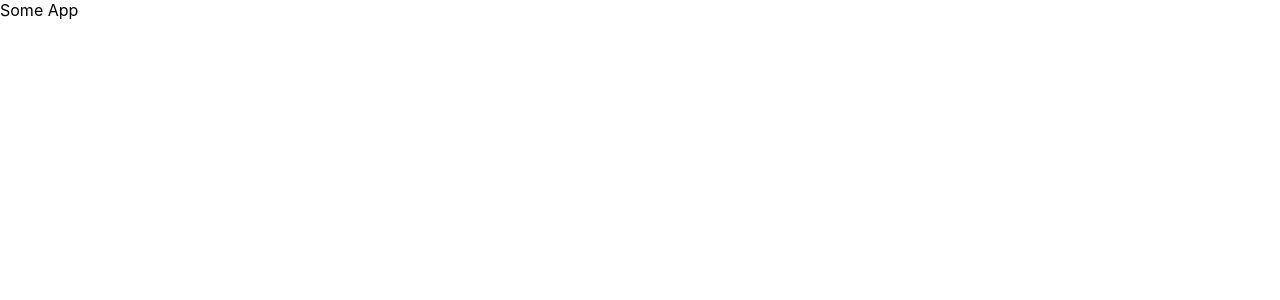
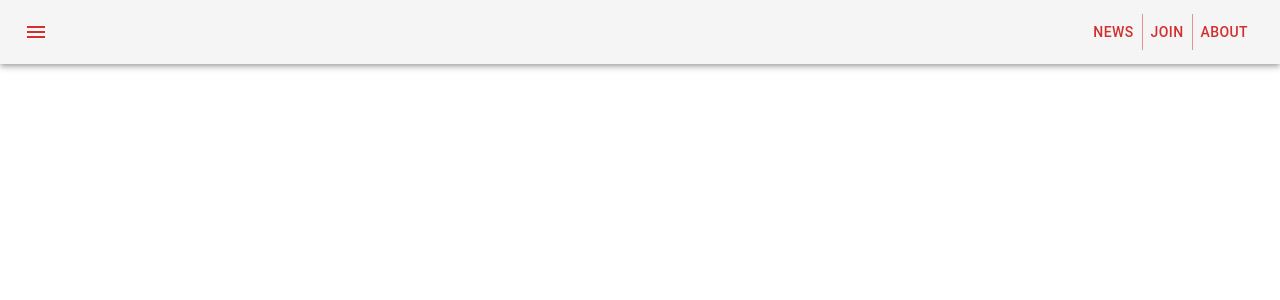
Before and after one commit to timmeno1/profsoyuz, a React (Create React App) app in the folder client/: page /join in a window 1280 px wide. Shown: the top 300 px of the page. Built offline with nearby package versions, Linux system fonts and the light colour scheme.

Commit message:
"Navbar not finished"

```diff
--- a/client/package.json
+++ b/client/package.json
@@ -3,6 +3,8 @@
   "version": "0.1.0",
   "private": true,
   "dependencies": {
+    "@material-ui/core": "^4.11.4",
+    "@material-ui/icons": "^4.11.2",
     "@testing-library/jest-dom": "^5.12.0",
     "@testing-library/react": "^11.2.7",
     "@testing-library/user-event": "^12.8.3",
--- a/client/src/App.tsx
+++ b/client/src/App.tsx
@@ -1,11 +1,13 @@
+import { Container } from '@material-ui/core';
 import React from 'react';
 import './App.css';
+import { Navbar } from './Navbar/Navbar';
 
 function App() {
   return (
-    <div className="App">
-       Some App
-    </div>
+    <Container disableGutters={true} maxWidth={false} >
+      <Navbar />
+    </Container>
   );
 }
 
--- /dev/null
+++ b/client/src/Navbar/Navbar.tsx
@@ -0,0 +1,65 @@
+import { AppBar, IconButton, Toolbar, Button, Drawer, Divider, List, ListItem, ListItemText, ButtonGroup, makeStyles } from '@material-ui/core'
+import MenuIcon from '@material-ui/icons/Menu'
+import ChevronLeftIcon from '@material-ui/icons/ChevronLeft'
+import ListItemIcon from '@material-ui/icons/List'
+import InboxIcon from '@material-ui/icons/Inbox'
+import MailIcon from '@material-ui/icons/Mail'
+import React from 'react'
+
+
+const useStyles = makeStyles({
+    root: {
+        justifyContent: "space-between"
+    }
+})
+
+export const Navbar = () => {
+
+    const [open, setOpen] = React.useState(false);
+    const handleDrawerOpen = () => {
+        setOpen(true);
+    }
+
+    const handleDrawerClose = () => {
+        setOpen(false);
+    }
+
+    const classes = useStyles()
+
+    return (
+        <AppBar position="static" color="default">
+            <Toolbar classes={{
+                root: classes.root
+            }}>
+                    <IconButton color="primary" edge="start" aria-label="menu" onClick={handleDrawerOpen} >
+                    <MenuIcon />
+                    </IconButton>
+                    <ButtonGroup variant="text" color="primary" aria-label="text primary button group" component="div" >
+                        <Button color="primary">News</Button>
+                        <Button color="primary">Join</Button>
+                        <Button color="primary">About</Button>
+                    </ButtonGroup>
+            </Toolbar>
+            <Drawer
+                variant="persistent"
+                anchor="left"
+                open={open}
+            >
+                <div >
+                <IconButton edge="start" color="primary" onClick={handleDrawerClose}>
+                    <ChevronLeftIcon />
+                </IconButton>
+                </div>
+                <Divider />
+                <List >
+                {['News', 'Join', 'About'].map((text, index) => (
+                    <ListItem button key={text}>
+                    <ListItemIcon>{index % 2 === 0 ? <InboxIcon /> : <MailIcon />}</ListItemIcon>
+                    <ListItemText primary={text} color="primary"  />
+                    </ListItem>
+                ))}
+                </List>
+            </Drawer>
+        </AppBar>
+    )
+}
--- a/client/src/index.tsx
+++ b/client/src/index.tsx
@@ -4,9 +4,37 @@ import './index.css';
 import App from './App';
 import reportWebVitals from './reportWebVitals';
 
+
+import { createMuiTheme, ThemeProvider } from '@material-ui/core/styles';
+import green from '@material-ui/core/colors/green';
+import { red } from '@material-ui/core/colors';
+
+const theme = createMuiTheme({
+  palette: {
+    primary: {
+      main: red[700],
+    },
+    secondary: {
+      main: green[500],
+    },
+  },
+  breakpoints: {
+    values: {
+      xs: 0,
+      sm: 600,
+      md: 960,
+      lg: 1280,
+      xl: 1920,
+    },
+  },
+});
+
 ReactDOM.render(
   <React.StrictMode>
+
+  <ThemeProvider theme={theme}>
     <App />
+  </ThemeProvider>
   </React.StrictMode>,
   document.getElementById('root')
 );
```
Also changed, not shown: 1 other file (tests, documents, lock files or other folders).
